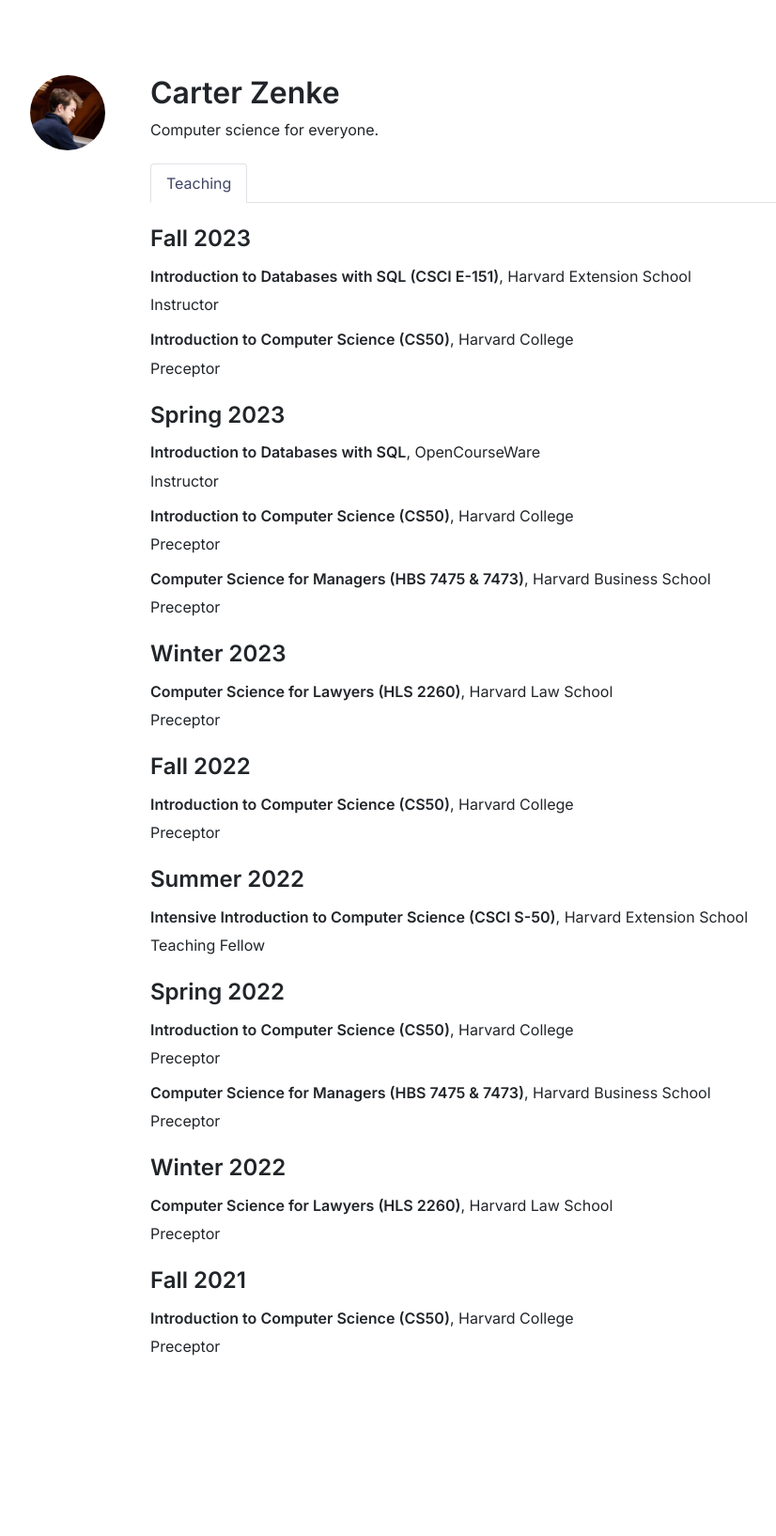
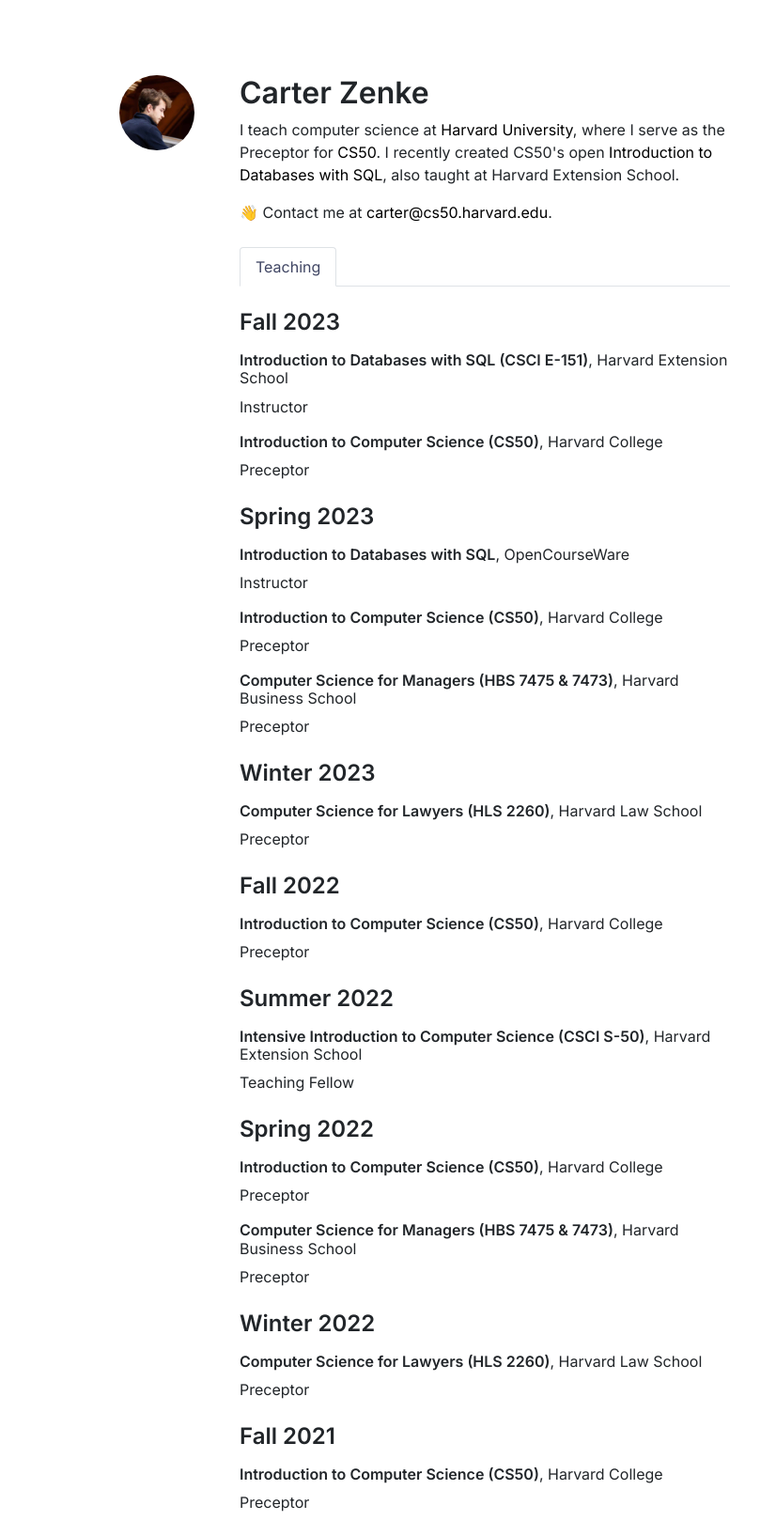
Before and after one commit to CarterZenke/jekyll-carterzenke.me, a Jekyll site: the page built from index.html, in a window 1280 px wide. Shown: the whole page at 94% size, without its empty margins (124-950 px from the left). Built offline with Jekyll 4.4.1, drawn with Linux system fonts in a browser that asks for light colours; before the commit the page ends 1469 px from its top, so only the background shows below that.

Commit message:
update fonts, tagline

```diff
--- a/_layouts/homepage.html
+++ b/_layouts/homepage.html
@@ -10,20 +10,20 @@
 
         <link rel="preconnect" href="https://fonts.googleapis.com">
         <link rel="preconnect" href="https://fonts.gstatic.com" crossorigin>
-        <link href="https://fonts.googleapis.com/css2?family=Inter:wght@400;600&display=swap" rel="stylesheet">
+        <link href="https://fonts.googleapis.com/css2?family=DM+Mono:wght@400;500&family=Inter:wght@400;600&display=swap" rel="stylesheet">
 
         <!-- Favicon -->
-        <link rel="apple-touch-icon" sizes="180x180" href='static/homepage/apple-touch-icon.png'>
-        <link rel="icon" type="image/png" sizes="32x32" href='static/homepage/favicon-32x32.png'>
-        <link rel="icon" type="image/png" sizes="16x16" href='static/homepage/favicon-16x16.png'>
+        <link rel="apple-touch-icon" sizes="180x180" href='static/homepage/apple-touch-icon.png?v=2'>
+        <link rel="icon" type="image/png" sizes="32x32" href='static/homepage/favicon-32x32.png?v=2'>
+        <link rel="icon" type="image/png" sizes="16x16" href='static/homepage/favicon-16x16.png?v=2'>
         <link rel="manifest" href='static/homepage/site.webmanifest'>
 
         <!--
         This favicon was generated using the following graphics from Twitter Twemoji:
 
-        - Graphics Title: 1f5fa.svg
+        - Graphics Title: 1f4a1.svg
         - Graphics Author: Copyright 2020 Twitter, Inc and other contributors (https://github.com/twitter/twemoji)
-        - Graphics Source: https://github.com/twitter/twemoji/blob/master/assets/svg/1f5fa.svg
+        - Graphics Source: https://github.com/twitter/twemoji/blob/master/assets/svg/1f4a1.svg
         - Graphics License: CC-BY 4.0 (https://creativecommons.org/licenses/by/4.0/)
         -->
 
@@ -32,14 +32,17 @@
     <body>
         <div class="container-lg">
             <div class="row" style="margin-top: 5rem;">
-                <div class="col-md-2 gx-5">
+                <div class="col-md-3 gx-5">
                     <img alt="Carter Zenke profile picture" class="img-fluid mb-4" src="static/homepage/carter-zenke-800-800.jpg" style="border-radius: 50%;" width="80" height="80">
                 </div>
-                <div class="col-md-10 gx-5">
+                <div class="col-md-6 gx-5">
                     <div class="row mb-4">
                         <div class="col">
                             <h2 style="font-weight: 600">Carter Zenke</h2>
-                            <p class="d-inline">Computer science for everyone.</p>
+                            <p class="tagline">I teach computer science at <a href="https://www.harvard.edu/">Harvard University</a>, where I serve as the Preceptor for <a href="https://cs50.harvard.edu/">CS50</a>. I recently created CS50's open <a href="https://cs50.harvard.edu/sql">Introduction to Databases with SQL</a>, also taught at Harvard Extension School.</p>
+                            <p class="d-inline tagline">👋 Contact me at <a href="mailto:carter@cs50.harvard.edu">carter@cs50.harvard.edu</a>.</p>
+                            <a href="https://www.linkedin.com/in/carterzenke" class="icon" target="_blank"><span class="fa-brands fa-linkedin" style="font-family:'FontAwesome'"></span></a>
+                            <a href="https://github.com/carterzenke" class="icon" target="_blank"><span class="fa-brands fa-github" style="font-family:'FontAwesome'"></span></a>
                         </div>
                     </div>
                     <div class="row mb-4">
```
